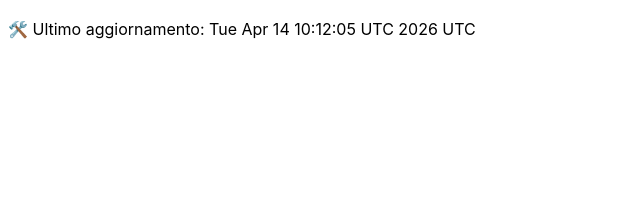
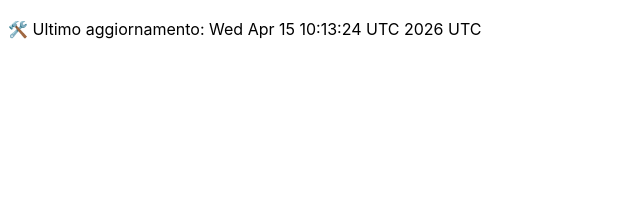
Before and after one commit to DanteTrb/DanteTrb.github.io, a Jekyll site: the page built from badges.md, in a window 1280 px wide. Shown: the top 213 px of the page, without its empty margins (0-640 px from the left). Built offline with Jekyll 4.4.1, drawn with Linux system fonts in a browser that asks for light colours; our own code applies the rules of GitHub Pages for plain Markdown files.

Commit message:
🛠️ Aggiornamento automatico badge

```diff
--- a/badges.md
+++ b/badges.md
@@ -1 +1 @@
-🛠️ Ultimo aggiornamento: Tue Apr 14 10:12:05 UTC 2026 UTC
+🛠️ Ultimo aggiornamento: Wed Apr 15 10:13:24 UTC 2026 UTC
```
